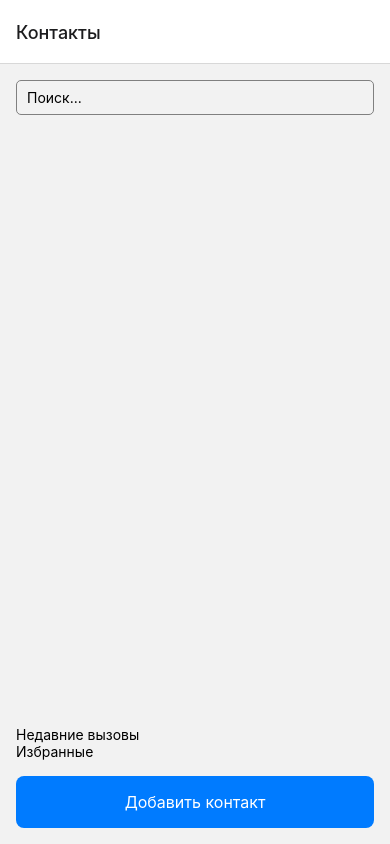
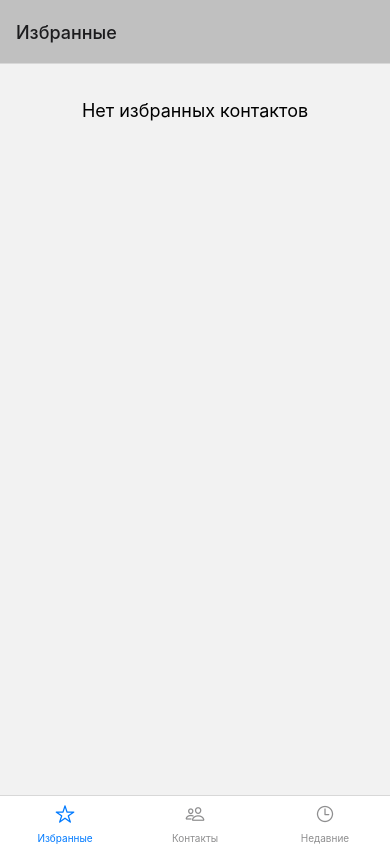
Before and after one commit to full-est/PP, a React Native app: screen /ContactList in a window 390 px wide. Built offline with nearby package versions, Linux system fonts and the light colour scheme.

Commit message:
навигация переделана, общие стили

```diff
--- a/components/ContactDetails.js
+++ b/components/ContactDetails.js
@@ -1,5 +1,5 @@
 import React, { useEffect, useState } from 'react';
-import { View, Text, TouchableOpacity, StyleSheet, Alert, ScrollView } from 'react-native';
+import { View, Text, TouchableOpacity, StyleSheet, Alert, ScrollView, SafeAreaView } from 'react-native';
 import { useContacts } from './ContactContext';
 import Icon from 'react-native-vector-icons/Ionicons';
 import { TextInput } from 'react-native-gesture-handler';
@@ -58,7 +58,9 @@ const ContactDetails = ({ route, navigation }) => {
   };
 
   return (
-    <ScrollView contentContainerStyle={styles.scrollViewContent}>
+    <SafeAreaView style={styles.container}>
+    <ScrollView contentContainerStyle={styles.scrollViewContent}
+    showsVerticalScrollIndicator={false}>
       <View style={styles.container}>
         <View style={styles.center}>
         <Text style={styles.contactName}>{currentContact.name}</Text>
@@ -69,20 +71,20 @@ const ContactDetails = ({ route, navigation }) => {
 
         <View style={styles.actionButtons}>
         <TouchableOpacity style={styles.actionButton} onPress={() => Alert.alert('Сообщение')}>
-          <Icon name="chatbubble-outline" size={24} color="#FFFFFF" />
+          <Icon name="chatbubble-outline" size={24} color="#black" />
           <Text style={styles.actionText}>Написать</Text>
         </TouchableOpacity>
         <TouchableOpacity style={styles.actionButton} onPress={handleCall}>
-          <Icon name="call-outline" size={24} color="#FFFFFF" />
+          <Icon name="call-outline" size={24} color="#black" />
           <Text style={styles.actionText}>Сотовый</Text>
         </TouchableOpacity>
         <TouchableOpacity style={styles.actionButton} onPress={() => Alert.alert('Видео')}>
-          <Icon name="videocam-outline" size={24} color="#FFFFFF" />
+          <Icon name="videocam-outline" size={24} color="#black" />
           <Text style={styles.actionText}>Видео</Text>
         </TouchableOpacity>
         <TouchableOpacity style={styles.actionButton} onPress={() => Alert.alert('Почта')}>
-          <Icon name="mail-outline" size={24} color="#FFFFFF" />
-          <Text style={styles.actionTextInactive}>Почта</Text>
+          <Icon name="mail-outline" size={24} color="#black" />
+          <Text style={styles.actionText}>Почта</Text>
         </TouchableOpacity>
       </View>
 
@@ -104,7 +106,7 @@ const ContactDetails = ({ route, navigation }) => {
           value={notes}
           onChangeText={handleNotesChange}
           placeholder="Заметки...."
-          placeholderTextColor="#8E8E93"/>
+          placeholderTextColor="black"/>
       </View>
 
       <TouchableOpacity style={styles.favoriteButton} onPress={handleFavorite}>
@@ -114,10 +116,11 @@ const ContactDetails = ({ route, navigation }) => {
       </TouchableOpacity>
 
       <TouchableOpacity style={styles.deleteButton} onPress={handleDelete}>
-        <Text style={styles.buttonText}>Удалить</Text>
+        <Text style={styles.deleteButtonText}>Удалить</Text>
       </TouchableOpacity>
     </View>
     </ScrollView>
+    </SafeAreaView>
   );
 }
 
@@ -128,8 +131,8 @@ const styles = StyleSheet.create({
   },
   container: {
     flex: 1,
-    backgroundColor: '#1C1C1E',
-    paddingHorizontal: 16,
+    backgroundColor: '#DCDCDC',
+    paddingHorizontal: 10,
     paddingTop: 32,
   },
   header: {
@@ -144,7 +147,7 @@ const styles = StyleSheet.create({
   contactName: {
     fontSize: 28,
     fontWeight: '600',
-    color: '#FFFFFF',
+    color: 'black',
     marginBottom: 10,
   },
   editButton: {
@@ -160,17 +163,12 @@ const styles = StyleSheet.create({
     alignItems: 'center',
   },
   actionText: {
-    color: '#FFFFFF',
-    marginTop: 5,
-    fontSize: 12,
-  },
-  actionTextInactive: {
-    color: '#A9A9A9',
+    color: '#808080',
     marginTop: 5,
     fontSize: 12,
   },
   contactInfo: {
-    backgroundColor: '#2C2C2E',
+    backgroundColor: '#ffffff',
     padding: 16,
     borderRadius: 10,
     marginBottom: -10,
@@ -182,35 +180,41 @@ const styles = StyleSheet.create({
     marginBottom: 5,
   },
   infoText: {
-    color: '#FFFFFF',
+    color: '#007AFF',
     fontSize: 18,
   },
   favoriteButton: {
-    backgroundColor: '#FF9500',
+    backgroundColor: '#ffffff',
     paddingVertical: 14,
     paddingHorizontal: 24,
     borderRadius: 10,
-    marginTop: 200,
+    marginTop: 100,
     alignItems: 'center',
     justifyContent: 'center',
   },
   deleteButton: {
-    backgroundColor: '#FF3B30',
+    backgroundColor: '#ffffff',
     paddingVertical: 14,
     paddingHorizontal: 24,
     borderRadius: 10,
     marginVertical: 10,
+    marginBottom: 100,
     alignItems: 'center',
     justifyContent: 'center',
+  },
+  deleteButtonText:{
+    fontSize: 18,
+    fontWeight: '500',
+    color: 'red',
   },
   buttonText: {
     fontSize: 18,
     fontWeight: '500',
-    color: '#FFFFFF',
+    color: '#007AFF',
   },
   notesInput: {
-    backgroundColor: '#2C2C2E',
-    color: '#FFFFFF',
+    backgroundColor: '#ffffff',
+    color: 'black',
     borderRadius: 10,
     padding: 10,
     fontSize: 16,
--- a/components/ContactForm.js
+++ b/components/ContactForm.js
@@ -39,6 +39,7 @@ const ContactForm = ({ route, navigation }) => {
           placeholder="Имя"
           value={name}
           onChangeText={setName}
+          placeholderTextColor="#AAB0B6"
         />
         {name.length > 0 && (
           <TouchableOpacity onPress={() => setName('')} style={styles.clearButton}>
@@ -54,6 +55,7 @@ const ContactForm = ({ route, navigation }) => {
           value={phone}
           onChangeText={setPhone}
           keyboardType="phone-pad"
+          placeholderTextColor="#AAB0B6"
         />
         {phone.length > 0 && (
           <TouchableOpacity onPress={() => setPhone('')} style={styles.clearButton}>
@@ -68,6 +70,7 @@ const ContactForm = ({ route, navigation }) => {
           placeholder="Email"
           value={email}
           onChangeText={setEmail}
+          placeholderTextColor="#AAB0B6"
         />
         {email.length > 0 && (
           <TouchableOpacity onPress={() => setEmail('')} style={styles.clearButton}>
@@ -86,40 +89,47 @@ const ContactForm = ({ route, navigation }) => {
 const styles = StyleSheet.create({
   container: {
     flex: 1,
-    padding: 16,
+    padding: 20,
+    backgroundColor: '#dcdcdc',
   },
-  title: {
-    fontSize: 24,
-    fontWeight: 'bold',
+  inputContainer: {
+    position: 'relative',
+    marginBottom: 20,
   },
   input: {
+    backgroundColor: '#FFFFFF',
+    padding: 15,
+    paddingLeft: 20,
+    borderRadius: 10,
+    fontSize: 16,
     borderWidth: 1,
-    borderColor: '#ccc',
-    borderRadius: 8,
-    padding: 10,
-    marginBottom: 20,
+    borderColor: '#E5E5EA',
+  },
+  clearButton: {
+    position: 'absolute',
+    right: 15,
+    top: 15,
+    justifyContent: 'center',
+    alignItems: 'center',
+    width: 20,
+    height: 20,
+    borderRadius: 10,
+    backgroundColor: '#E5E5EA',
+  },
+  clearText: {
+    fontSize: 14,
+    color: '#333',
   },
   button: {
-    backgroundColor: '#007bff',
-    padding: 16,
-    borderRadius: 8,
+    backgroundColor: '#007AFF',
+    padding: 15,
+    borderRadius: 10,
     alignItems: 'center',
   },
   buttonText: {
-    color: '#fff',
-    fontSize: 16,
-  },
-  inputContainer: {
-    flexDirection: 'row',
-    alignItems: 'center',
-    marginBottom: 15,
-  },
-  clearButton: {
-    marginLeft: 10,
-  },
-  clearText: {
+    color: '#FFFFFF',
     fontSize: 18,
-    color: 'red',
+    fontWeight: '600',
   },
 });
 
--- a/components/ContactList.js
+++ b/components/ContactList.js
@@ -1,5 +1,6 @@
 import React, { useState } from 'react';
 import { View, SectionList, StyleSheet, TouchableOpacity, Text } from 'react-native';
+import Icon from 'react-native-vector-icons/Ionicons'
 import ContactCard from './ContactCard';
 import SearchBar from './SearchBar';
 import { useContacts } from './ContactContext';
@@ -59,27 +60,6 @@ const sections = Object.keys(sortedContacts).sort((a, b) => {
           </View>
         )}
       />
-
-      <TouchableOpacity
-        style={styles.recentButton}
-        onPress={() => navigation.navigate('RecentCalls')}
-      >
-        <Text style={styles.recentButtonText}>Недавние вызовы</Text>
-      </TouchableOpacity>
-
-      <TouchableOpacity
-        style={styles.button}
-        onPress={() => navigation.navigate('FavoriteContacts')}
-      >
-        <Text style={styles.buttonText}>Избранные</Text>
-      </TouchableOpacity>
-
-      <TouchableOpacity
-        style={styles.addButton}
-        onPress={() => navigation.navigate('ContactForm')}
-      >
-        <Text style={styles.addButtonText}>Добавить контакт</Text>
-      </TouchableOpacity>
     </View>
   );
 };
@@ -88,17 +68,6 @@ const styles = StyleSheet.create({
   container: {
     flex: 1,
     padding: 16,
-  },
-  addButton: {
-    backgroundColor: '#007bff',
-    padding: 16,
-    borderRadius: 8,
-    alignItems: 'center',
-    marginTop: 16,
-  },
-  addButtonText: {
-    color: '#fff',
-    fontSize: 16,
   },
   sectionHeader: {
     backgroundColor: '#f7f7f7',
--- /dev/null
+++ b/components/ContactListStack.js
@@ -0,0 +1,53 @@
+import React from 'react';
+import { createStackNavigator } from '@react-navigation/stack';
+import { TouchableOpacity, Text } from 'react-native';
+import ContactList from './ContactList';
+import ContactForm from './ContactForm';
+import ContactDetails from './ContactDetails';
+
+const Stack = createStackNavigator();
+
+const ContactListStack = () => {
+  return (
+    <Stack.Navigator>
+      <Stack.Screen
+        name="ContactList"
+        component={ContactList}
+        options={({ navigation }) => ({
+          headerTitle: '',
+          headerStyle: {
+            backgroundColor: '#C0C0C0',
+          },
+          headerRight: () => (
+            <TouchableOpacity
+              onPress={() => navigation.navigate('ContactForm')}
+              style={{ marginRight: 10 }}
+            >
+              <Text style={{ fontSize: 24, color: '#007AFF' }}>+</Text>
+            </TouchableOpacity>
+          ),
+        })}
+      />
+      <Stack.Screen
+        name="ContactDetails"
+        component={ContactDetails}
+        options={{ headerTitle: '',
+          headerStyle: {
+            backgroundColor: '#C0C0C0',
+          },
+         }}
+      />
+      <Stack.Screen
+        name="ContactForm"
+        component={ContactForm}
+        options={{ headerTitle: '',
+          headerStyle: {
+            backgroundColor: '#C0C0C0',
+          },
+         }}
+      />
+    </Stack.Navigator>
+  );
+};
+
+export default ContactListStack;
--- a/components/Navigation.js
+++ b/components/Navigation.js
@@ -1,40 +1,11 @@
 import React from 'react';
 import { NavigationContainer } from '@react-navigation/native';
-import { createStackNavigator } from '@react-navigation/stack';
-import ContactList from './ContactList';
-import ContactDetails from './ContactDetails';
-import ContactForm from './ContactForm';
-import RecentCalls from './RecentCalls';
-import FavoriteContacts from './FavoriteContacts'
-
-const Stack = createStackNavigator();
+import TabNavigator from './TabNovigator';
 
 const Navigation = () => {
   return (
     <NavigationContainer>
-      <Stack.Navigator
-      initialRouteName="ContactList">
-        <Stack.Screen
-        name="ContactList"
-        component={ContactList}
-        options={{ title: 'Контакты' }} />
-        <Stack.Screen
-        name="ContactDetails"
-        component={ContactDetails}
-        options={{ title: '' }} />
-        <Stack.Screen
-        name="ContactForm"
-        component={ContactForm}
-        options={{ title: 'Добавить / Редактировать контакт' }} />
-        <Stack.Screen
-        name="RecentCalls"
-        component={RecentCalls}
-        options={{ title: 'Недавние' }} />
-        <Stack.Screen
-        name="FavoriteContacts"
-        component={FavoriteContacts}
-        options={{ title: 'Избранные' }} />
-      </Stack.Navigator>
+      <TabNavigator />
     </NavigationContainer>
   );
 };
--- /dev/null
+++ b/components/TabNovigator.js
@@ -0,0 +1,56 @@
+import React from 'react';
+import { createBottomTabNavigator } from '@react-navigation/bottom-tabs';
+import Icon from 'react-native-vector-icons/Ionicons';
+import FavoriteContacts from './FavoriteContacts';
+import ContactListStack from './ContactListStack';  // Импорт стека для "Контактов"
+import RecentCalls from './RecentCalls';
+
+const Tab = createBottomTabNavigator();
+
+const TabNavigator = () => {
+  return (
+    <Tab.Navigator>
+      <Tab.Screen
+        name="Избранные"
+        component={FavoriteContacts}
+        options={{
+          headerStyle: {
+            backgroundColor: '#C0C0C0',
+          },
+          tabBarLabel: 'Избранные',
+          tabBarIcon: ({ color }) => (
+            <Icon name="star-outline" size={20} color={color} />
+          ),
+        }}
+      />
+      <Tab.Screen
+        name="Контакты"
+        component={ContactListStack}
+        options={{
+          headerStyle: {
+            backgroundColor: '#C0C0C0',
+          },
+          tabBarLabel: 'Контакты',
+          tabBarIcon: ({ color }) => (
+            <Icon name="people-outline" size={20} color={color} />
+          ),
+        }}
+      />
+      <Tab.Screen
+        name="Недавние"
+        component={RecentCalls}
+        options={{
+          headerStyle: {
+            backgroundColor: '#C0C0C0',
+          },
+          tabBarLabel: 'Недавние',
+          tabBarIcon: ({ color }) => (
+            <Icon name="time-outline" size={20} color={color} />
+          ),
+        }}
+      />
+    </Tab.Navigator>
+  );
+};
+
+export default TabNavigator;
--- a/package.json
+++ b/package.json
@@ -11,6 +11,7 @@
   "dependencies": {
     "@expo/metro-runtime": "~3.2.3",
     "@react-native-masked-view/masked-view": "^0.3.1",
+    "@react-navigation/bottom-tabs": "^6.6.1",
     "@react-navigation/native": "^6.1.18",
     "@react-navigation/stack": "^6.4.1",
     "expo": "~51.0.28",
```
Also changed, not shown: 1 other file (tests, documents, lock files or other folders).
